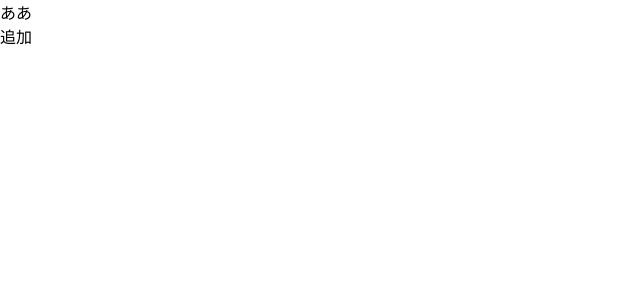
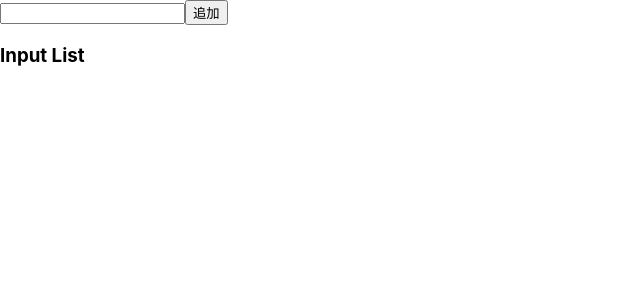
Before and after one commit to yutas123/ReactPractice, a React (Create React App) app: page / in a window 1280 px wide. Shown: the top 300 px of the page, without its empty margins (0-640 px from the left). Built offline with nearby package versions, Linux system fonts and the light colour scheme.

Commit message:
「aaa」が表示されない

```diff
--- a/src/components/TicTacToe.tsx
+++ b/src/components/TicTacToe.tsx
@@ -3,14 +3,34 @@ import { useState } from 'react';
 export default function TicTacToe() {
   function Input (text) {
     return(
-      <div>ああ</div>
+      <input type="text" />
+    );
+  }
+
+  function InputList (props) {
+    return(
+      <div>
+        <h3>Input List</h3>
+        <div>{props.text}</div>
+      </div>
+    );
+  }
+
+  function add (props) {
+    console.log(props);
+    return(
+      <div>
+        <h3>Input List</h3>
+        <div>{props}</div>
+      </div>
     );
   }
 
   return (
     <div className="App">
       <Input text="test"/>
-      <div>追加</div>
+      <button onClick={ () => add("aaa")}>追加</button>
+      <InputList/>
     </div>
   );
 }
```
